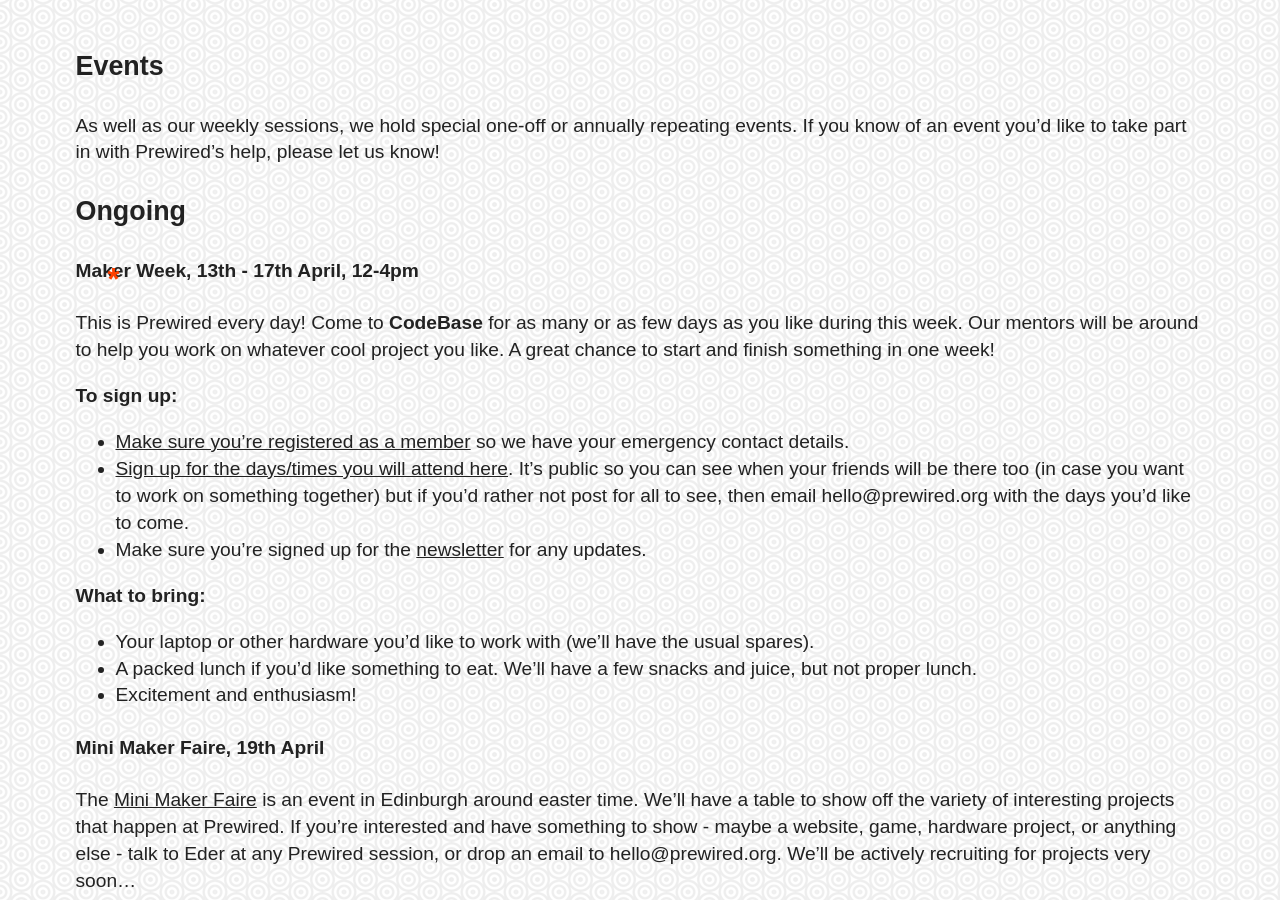
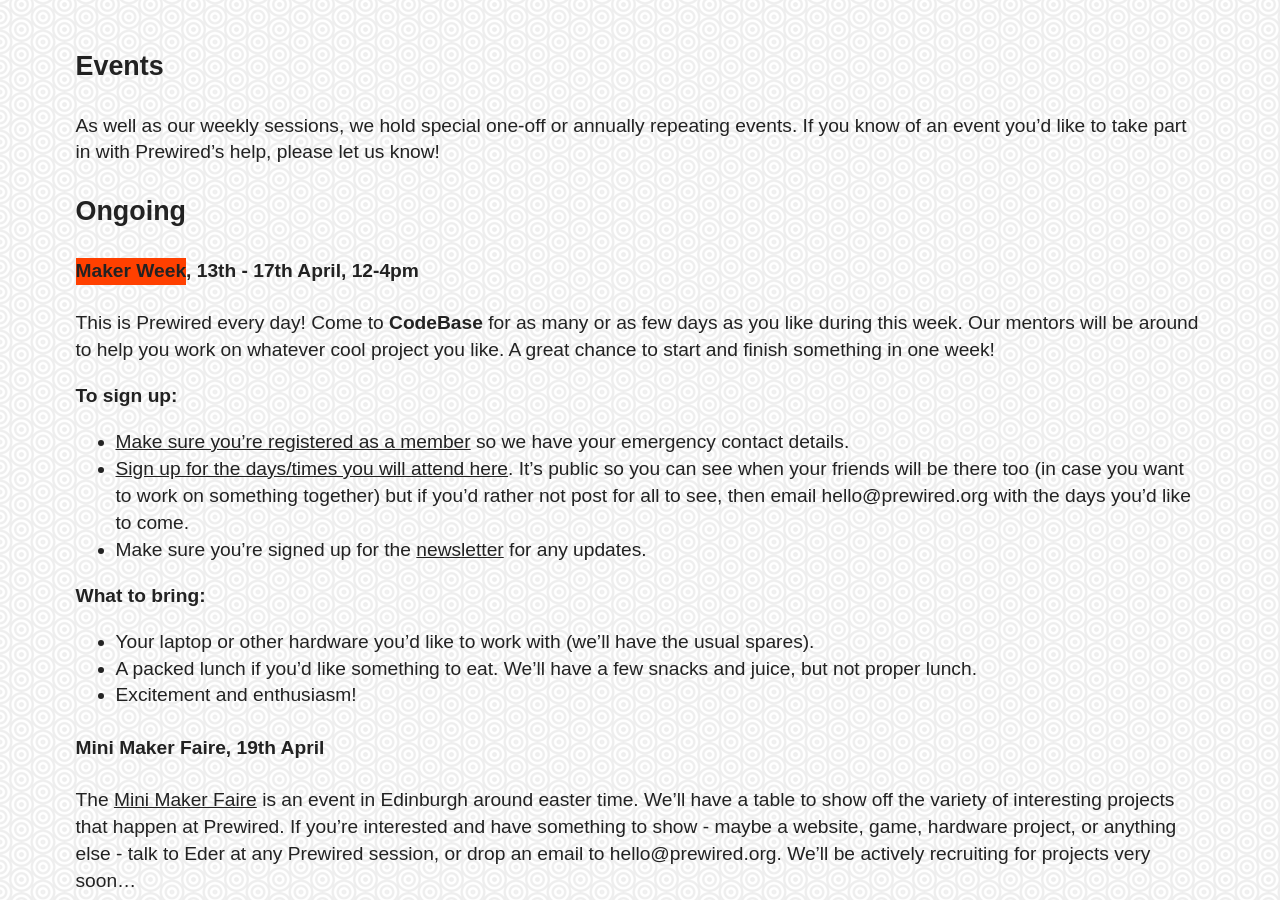
Before and after one commit to prewired/prewired.github.io, a Jekyll site: the page built from events.md, in a window 1280 px wide and 900 px high, scrolled down 433 px. Built offline with Jekyll 4.4.1, drawn with Linux system fonts in a browser that asks for light colours; some web fonts are replaced.

Commit message:
Maker Week

```diff
--- a/events.md
+++ b/events.md
@@ -9,7 +9,7 @@ As well as our weekly sessions, we hold special one-off or annually repeating ev
 
 ### Ongoing
 
-#### <span class="new">*</span>Maker Week, 13th - 17th April, 12-4pm
+#### <span class="btn color1-bg">Maker Week</span>, 13th - 17th April, 12-4pm
 
 This is Prewired every day! Come to **CodeBase** for as many or as few days as you like during this week. Our mentors will be around to help you work on whatever cool project you like. A great chance to start and finish something in one week!
 
```
